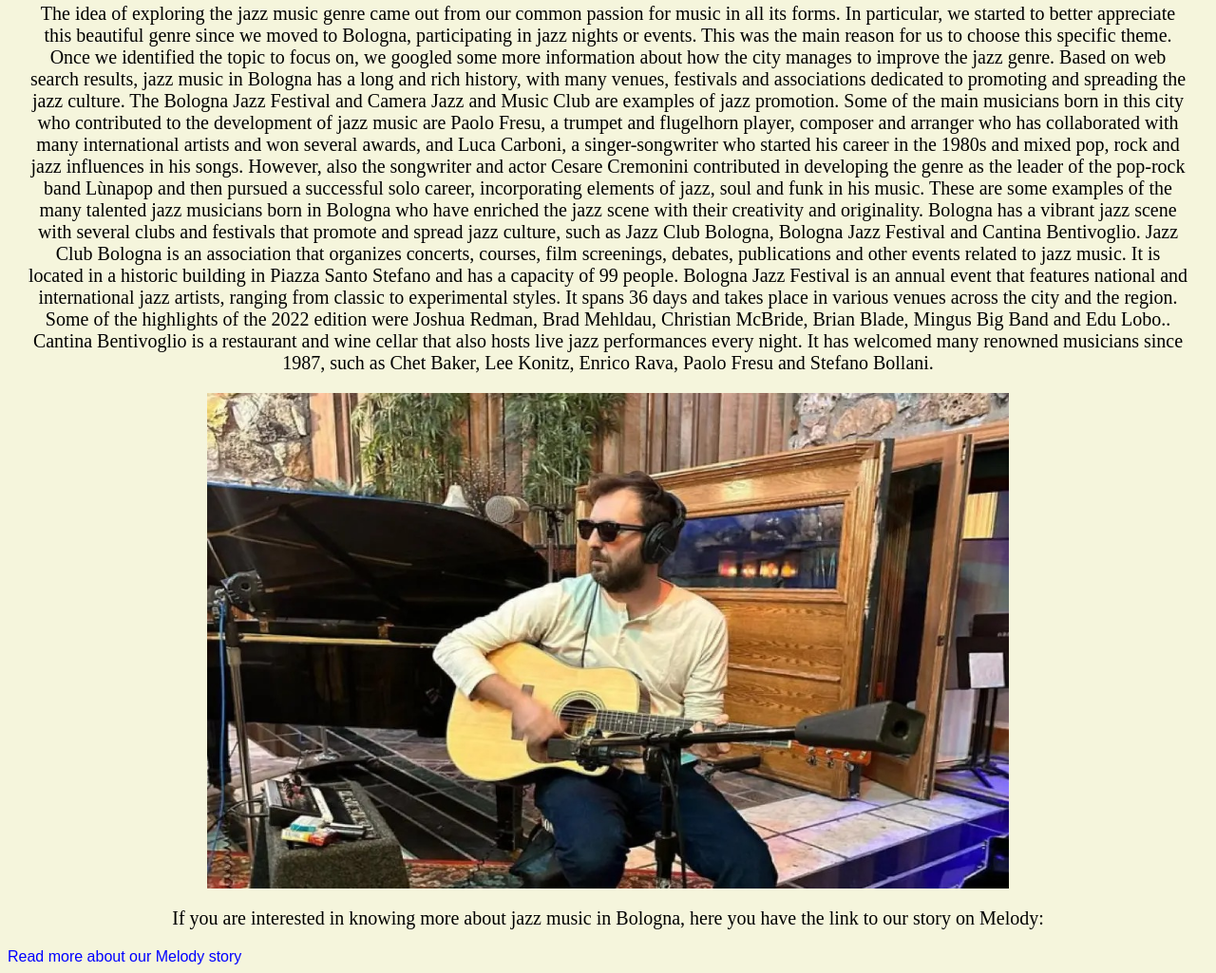
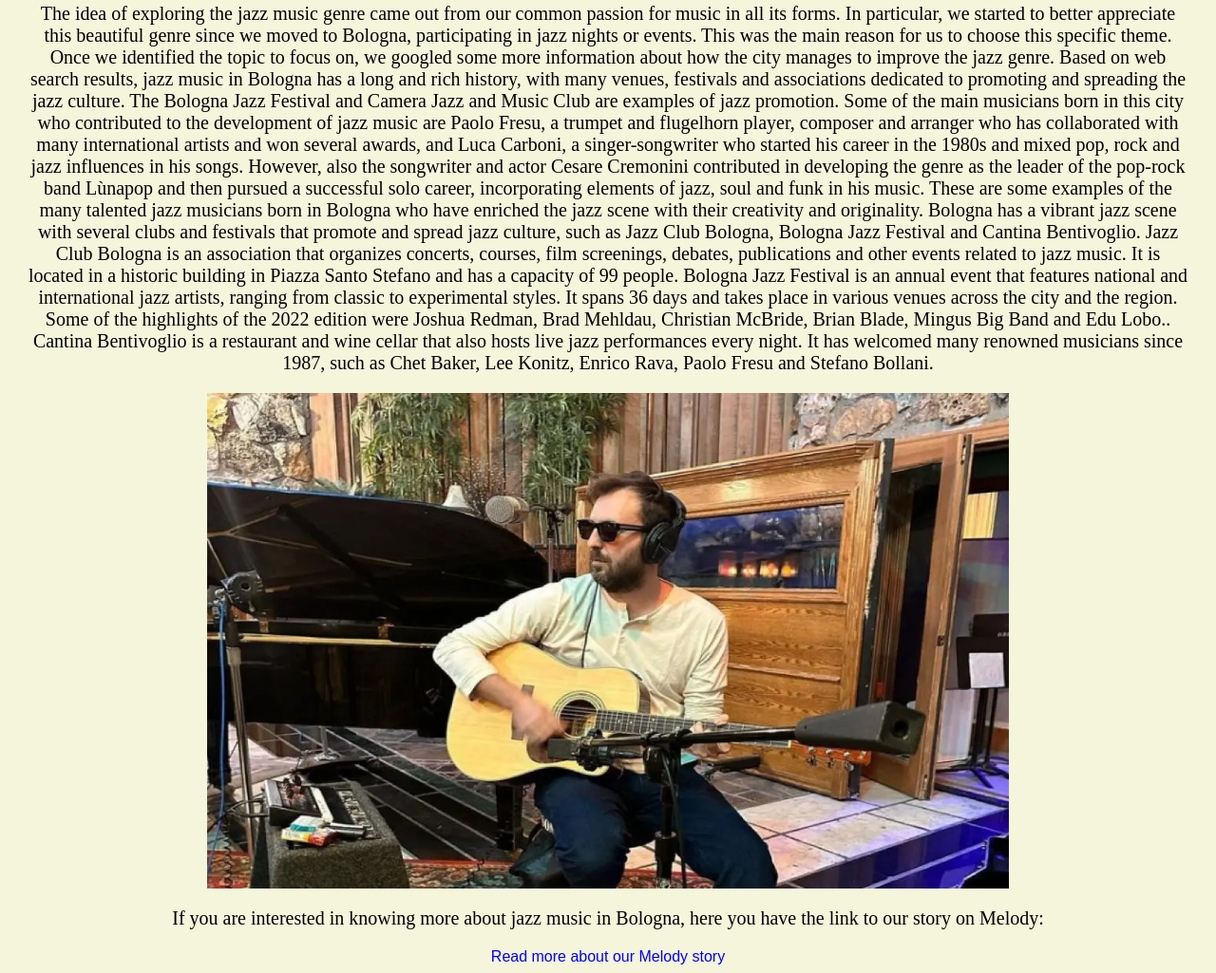
Before and after one commit to Ele-cerasella/infoproject.github.io, a plain HTML site: page article.html in a window 1280 px wide. Shown: the part 612-1637 px from the top of the page at 95% size. Drawn offline with Linux system fonts and the light colour scheme.

Commit message:
Centering the last href

```diff
--- a/article.html
+++ b/article.html
@@ -28,7 +28,7 @@ Cantina Bentivoglio is a restaurant and wine cellar that also hosts live jazz pe
 <img style="text-align:centre" class="displayed" src="images/cremonini.jpeg" width="844" height="522">
 
 <p style="text-align:center";> If you are interested in knowing more about jazz music in Bologna, here you have the link to our story on Melody: </p>
-<a href="https://melody-data.github.io/stories/published_stories/story_1685691815.368436.html">Read more about our Melody story</a>
+<a style="text-align:center"; href="https://melody-data.github.io/stories/published_stories/story_1685691815.368436.html">Read more about our Melody story </a>
 
 
 </body>
--- a/style.css
+++ b/style.css
@@ -65,6 +65,7 @@ p {
 
 
 a {
+  display: block;
   color: blue;
   text-decoration: none;
   text-align: center;
```
